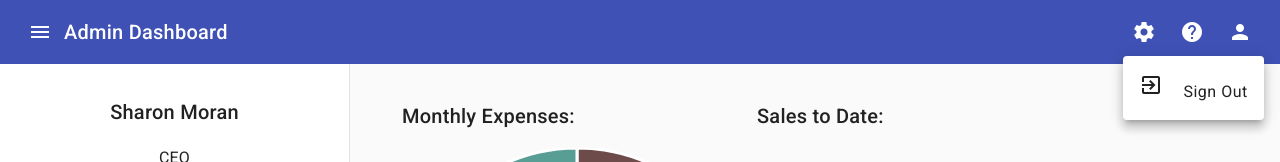
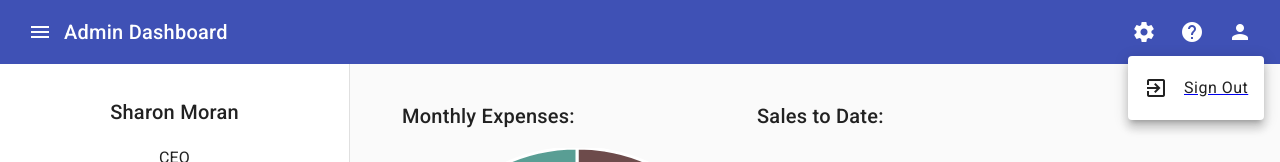
Before and after one commit to kyanethmoran/adminDashboard, an Angular app: page / in a window 1280 px wide. Both pictures are taken after a click on the button "person". Shown: the top 162 px of the page. Built offline with nearby package versions, Linux system fonts and the light colour scheme; no server answers.

Commit message:
fix signout

```diff
--- a/src/app/shared/components/header/header.component.html
+++ b/src/app/shared/components/header/header.component.html
@@ -18,12 +18,12 @@
       <mat-icon>person</mat-icon>
     </button>
     <mat-menu #menu="matMenu">
-      <button mat-menu-item>
-        <a href="https://portfolio-sm-80277.web.app/"
-          ><mat-icon>exit_to_app</mat-icon></a
-        >
-        Sign Out
-      </button>
+      <a href="https://portfolio-sm-80277.web.app/">
+        <button mat-menu-item>
+          <mat-icon>exit_to_app</mat-icon>
+          Sign Out
+        </button>
+      </a>
     </mat-menu>
   </mat-toolbar-row>
 </mat-toolbar>
```
